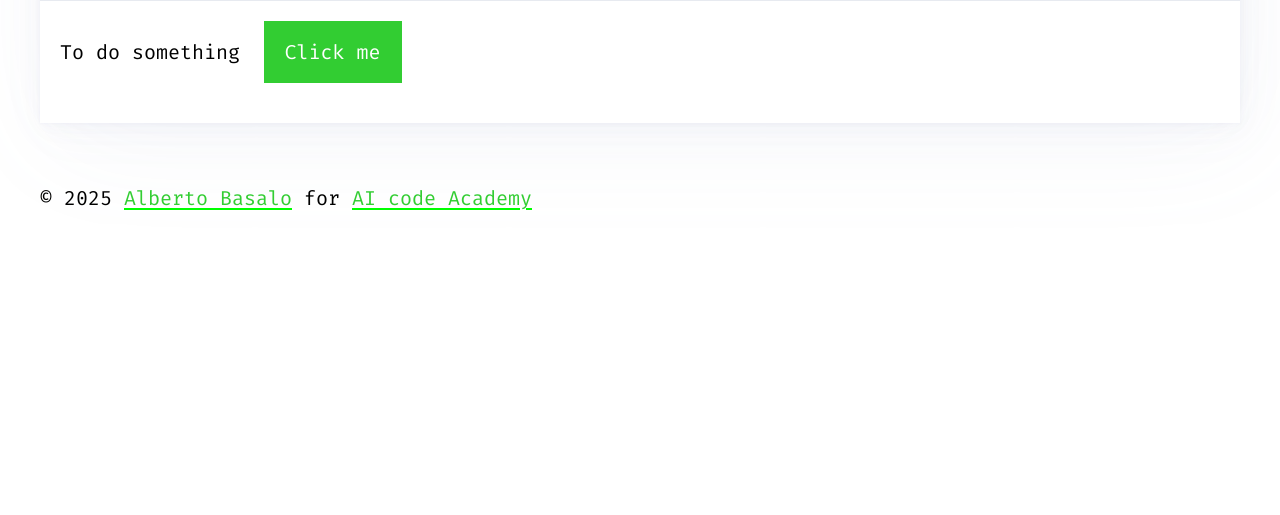
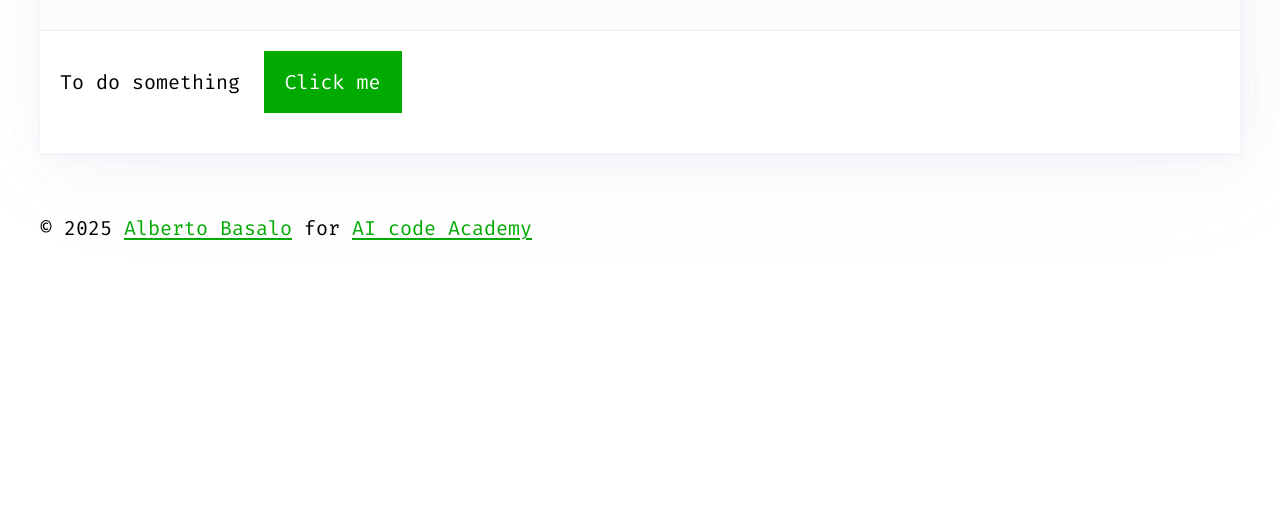
Before and after one commit to AIcodeAcademy/web_app_blueprint, a website built with Vite: page index.html in a window 1280 px wide. Shown: the part 285-800 px from the top of the page. Built offline with nearby package versions, Linux system fonts and the light colour scheme; a web font is replaced by a local one.

Commit message:
refactor: Improve theme styling with CSS variables and typography

```diff
--- a/src/styles/theme.css
+++ b/src/styles/theme.css
@@ -4,48 +4,56 @@
 @import '@fontsource/major-mono-display';
 @import '@fontsource/tomorrow';
 
+:root {
+  --light-green: #00ff00;
+  --dark-green: #00aa00;
+  --light-blue: #00ccff;
+  --dark-blue: #007fff;
+}
+
 /* dark theme */
-[data-theme=dark] {
+[data-theme='dark'] {
   --pico-color: white;
   --pico-background-color: black;
-  --pico-primary: lime;
-  --pico-primary-hover: LimeGreen;
-  --pico-primary-background: lime;
-  --pico-primary-hover-background: LimeGreen  ;
+  --pico-primary: var(--light-green);
+  --pico-primary-hover: var(--dark-green);
+  --pico-primary-background: var(--light-green);
+  --pico-primary-hover-background: var(--dark-green);
   --pico-primary-inverse: black;
-  --pico-underline: LimeGreen;
-  --pico-primary-underline: LimeGreen;
-  --pico-secondary: cyan  ;
-  --pico-secondary-hover: turquoise  ;
-  --pico-secondary-background: cyan  ;
-  --pico-secondary-hover-background: turquoise ;
+  --pico-underline: var(--light-green);
+  --pico-primary-underline: var(--light-green);
+  --pico-secondary: var(--light-blue);
+  --pico-secondary-hover: var(--dark-blue);
+  --pico-secondary-background: var(--light-blue);
+  --pico-secondary-hover-background: var(--dark-blue);
   color-scheme: dark;
 }
 
 /* light theme */
-[data-theme=light],:root:not([data-theme=dark]){
+[data-theme='light'],
+:root:not([data-theme='dark']) {
   --pico-color: black;
   --pico-background-color: white;
-  --pico-primary: LimeGreen;
-  --pico-primary-hover: lime;
-  --pico-primary-background: LimeGreen;
-  --pico-primary-hover-background: lime;
+  --pico-primary: var(--dark-green);
+  --pico-primary-hover: var(--light-green);
+  --pico-primary-background: var(--dark-green);
+  --pico-primary-hover-background: var(--light-green);
   --pico-primary-inverse: white;
-  --pico-underline: lime;
-  --pico-primary-underline: lime;
-  --pico-secondary: turquoise  ;
-  --pico-secondary-hover: cyan;
-  --pico-secondary-background: turquoise;
-  --pico-secondary-hover-background: cyan;
+  --pico-underline: var(--dark-green);
+  --pico-primary-underline: var(--dark-green);
+  --pico-secondary: var(--dark-blue);
+  --pico-secondary-hover: var(--light-blue);
+  --pico-secondary-background: var(--dark-blue);
+  --pico-secondary-hover-background: var(--light-blue);
   color-scheme: light;
 }
 
 /* Minimal CSS reset */
 :root {
-  --pico-font-family: "Fira Mono", Consolas, monospace;
-  --pico-font-family-emoji: "Major Mono Display", Consolas, monospace;
+  --pico-font-family: 'Fira Mono', Consolas, monospace;
+  --pico-font-family-emoji: 'Major Mono Display', Consolas, monospace;
   --pico-font-family-sans-serif: Tomorrow, Roboto, Helvetica, Arial, sans-serif;
-  --pico-font-family-monospace: "Fira Mono", Consolas, monospace;
+  --pico-font-family-monospace: 'Fira Mono', Consolas, monospace;
   --pico-border-radius: 0rem;
   background-color: var(--pico-background-color);
 }
@@ -57,11 +65,29 @@ body {
   padding-bottom: 1%;
   padding-left: 3%;
   padding-right: 3%;
-  font-family: var(--pico-font-family-monospace);
+  font-family: var(--pico-font-family);
 }
 
-h1, h2, h3, h4, h5, h6, label {
+h1,
+h2,
+h3,
+h4,
+h5,
+h6,
+label {
   font-family: var(--pico-font-family-sans-serif);
+}
+
+h1 {
+  --pico-font-size: 2.5rem;
+  --pico-line-height: 1.5;
+  --pico-typography-spacing-top: 3.5rem;
+}
+
+h2 {
+  --pico-font-size: 2rem;
+  --pico-line-height: 1.125;
+  --pico-typography-spacing-top: 3rem;
 }
 
 /* Logo */
@@ -73,10 +99,10 @@ span {
   padding-right: 1%;
 }
 
-[data-theme=light] .light {
+[data-theme='light'] .light {
   display: none;
 }
 
-[data-theme=dark] .dark {
+[data-theme='dark'] .dark {
   display: none;
 }
```
Also changed, not shown: public/logo.png.
